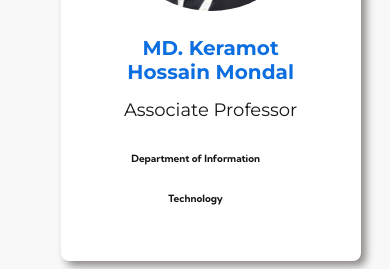
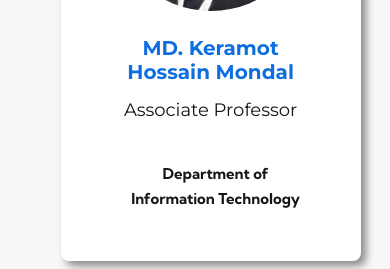
Before and after one commit to Surajit02rambo/bcrecWebsiteCsi, a React (Create React App) app: page / in a window 390 px wide. Shown: the part 3660-3929 px from the top of the page. Built offline with nearby package versions, Linux system fonts and the light colour scheme.

Commit message:
initial commit

```diff
--- a/src/App.css
+++ b/src/App.css
@@ -1052,6 +1052,7 @@ body {
   .member h4{
     margin-left: 10px;
     margin-right: 10px;
+    font-size: 20px !important;
   }
 
   .teacher{
@@ -1086,7 +1087,10 @@ body {
   }
 
   .back h3{
-    font-size: 10px !important;
+    font-size: 15px !important;
+    margin-left: 20px;
+    line-height: 25px;
+    margin-top: 40px;
   }
   .footer{
     height: 1500px;
```
